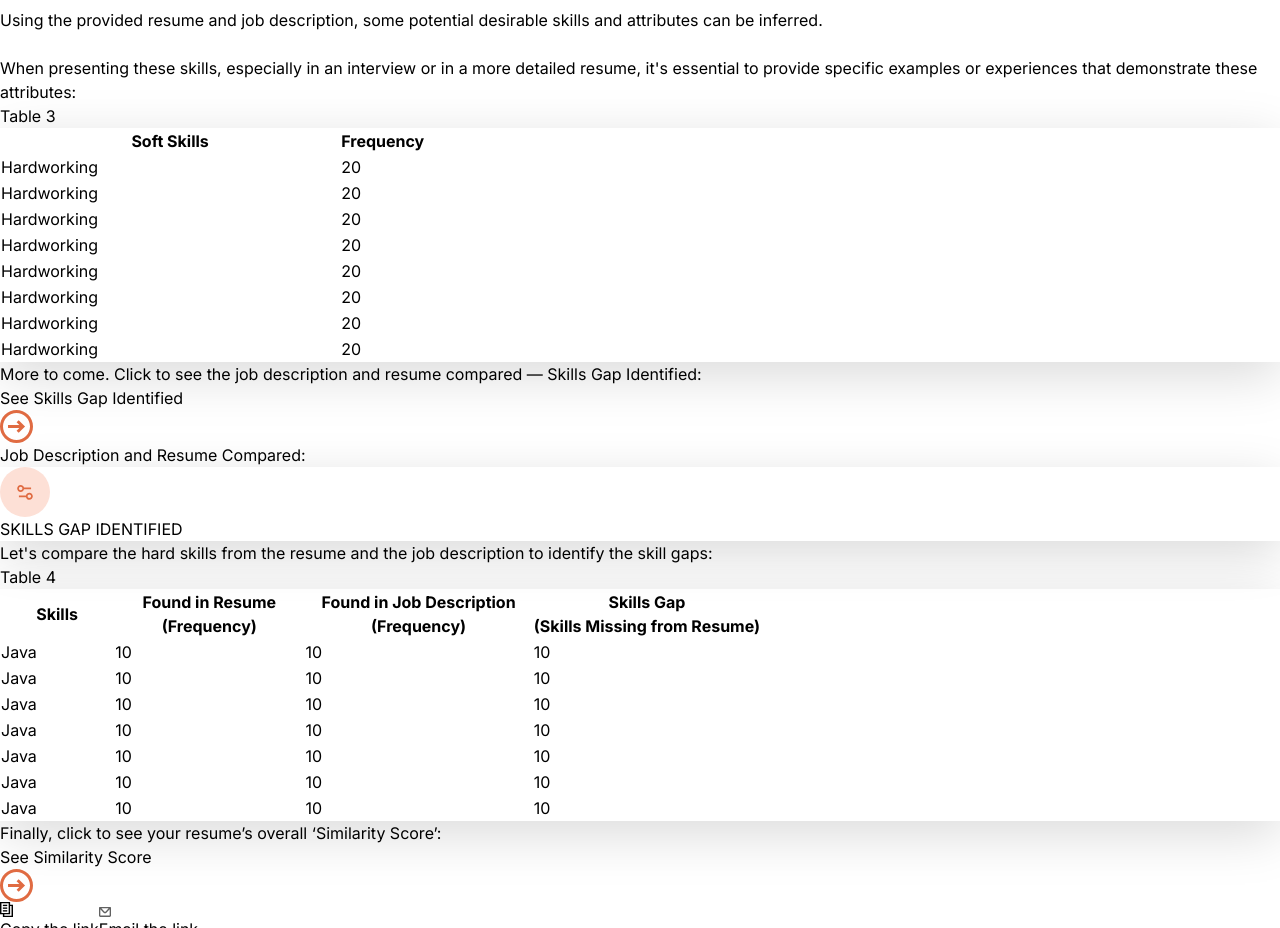
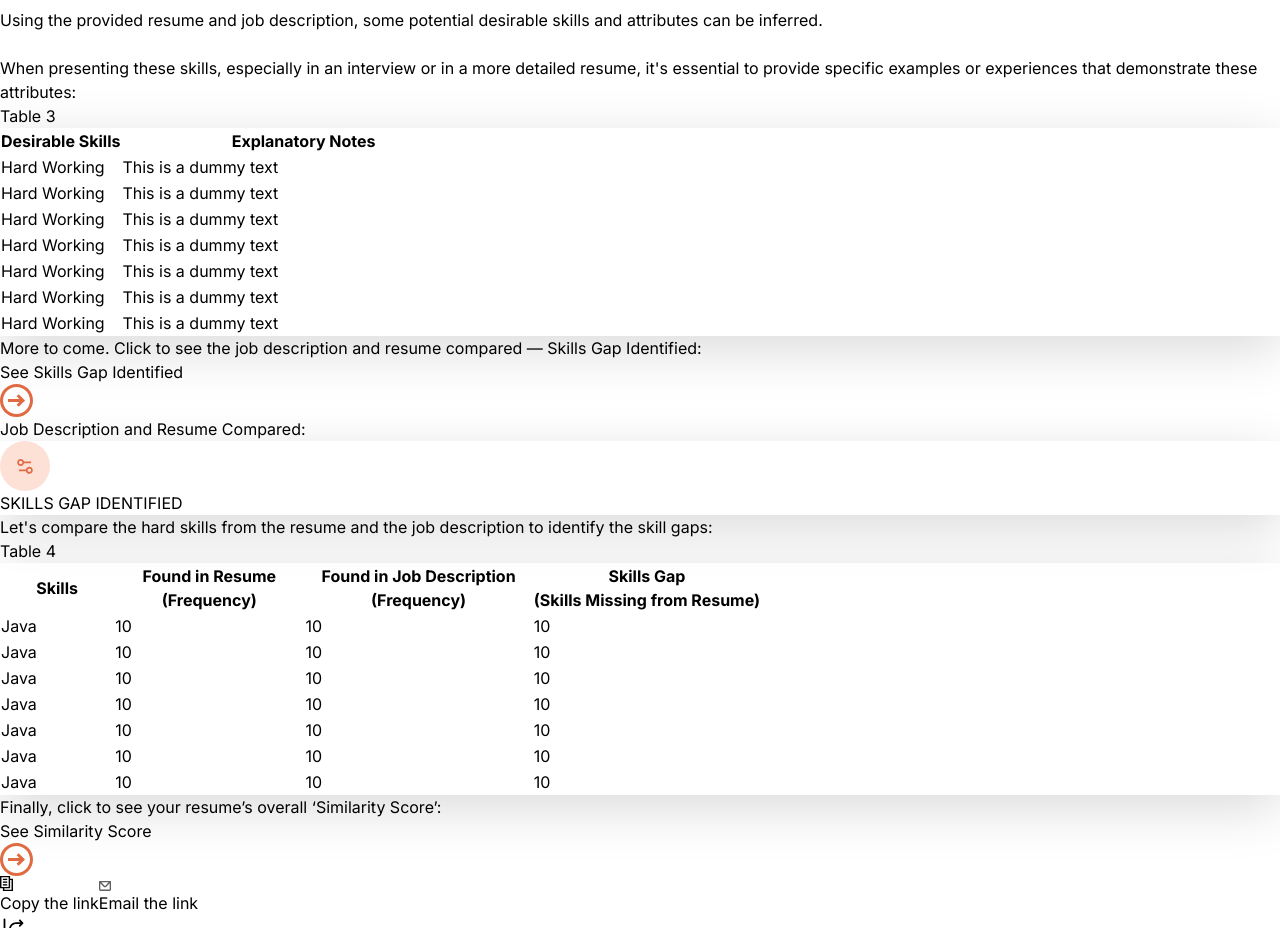
Before and after one commit to hatekisam/cvjury, a React (Vite) app: page /analyzer in a window 1280 px wide. Shown: the part 1480-2408 px from the top of the page. Built offline with nearby package versions, Linux system fonts and the light colour scheme.

Commit message:
fixed table 3 and added a hover on cancel

```diff
--- a/src/pages/Analyzer.tsx
+++ b/src/pages/Analyzer.tsx
@@ -41,6 +41,40 @@ const Analyzer: React.FC = () => {
     { HardSkills: "Hardworking", Frequency: 20 },
     { HardSkills: "Hardworking", Frequency: 20 },
     { HardSkills: "Hardworking", Frequency: 20 },
+  ];
+  const desireTitles = [
+    { title: "DesirableSkills", name: "Desirable Skills", width: 25 },
+    { title: "ExplanatoryNotes", name: "Explanatory Notes", width: 75 },
+  ];
+  const desireSkills = [
+    {
+      DesirableSkills: "Hard Working",
+      ExplanatoryNotes: "This is a dummy text",
+    },
+    {
+      DesirableSkills: "Hard Working",
+      ExplanatoryNotes: "This is a dummy text",
+    },
+    {
+      DesirableSkills: "Hard Working",
+      ExplanatoryNotes: "This is a dummy text",
+    },
+    {
+      DesirableSkills: "Hard Working",
+      ExplanatoryNotes: "This is a dummy text",
+    },
+    {
+      DesirableSkills: "Hard Working",
+      ExplanatoryNotes: "This is a dummy text",
+    },
+    {
+      DesirableSkills: "Hard Working",
+      ExplanatoryNotes: "This is a dummy text",
+    },
+    {
+      DesirableSkills: "Hard Working",
+      ExplanatoryNotes: "This is a dummy text",
+    },
   ];
 
   const softSkills = [
@@ -359,7 +393,7 @@ const Analyzer: React.FC = () => {
         hardSkills={hardSkills}
         softSkills={softSkills}
       />
-      <DesirableSkills tableTitles={softTitles} tableData={softSkills} />
+      <DesirableSkills tableTitles={desireTitles} tableData={desireSkills} />
       <JobResumeComparison
         tableTitles={jobResumeComparison}
         tableData={jobResumeComparisonData}
--- a/src/pages/Main.tsx
+++ b/src/pages/Main.tsx
@@ -60,7 +60,7 @@ const Main: React.FC = () => {
         </div>
         <button
           onClick={() => setLoading(false)}
-          className="px-5 py-2 rounded-md border  mt-10 transform transition-transform hover:scale-105"
+          className="px-5 py-2 rounded-md border  mt-10 transform transition-transform hover:scale-105 hover:bg-[rgba(224,107,66,0.1)]"
         >
           Cancel
         </button>
```
